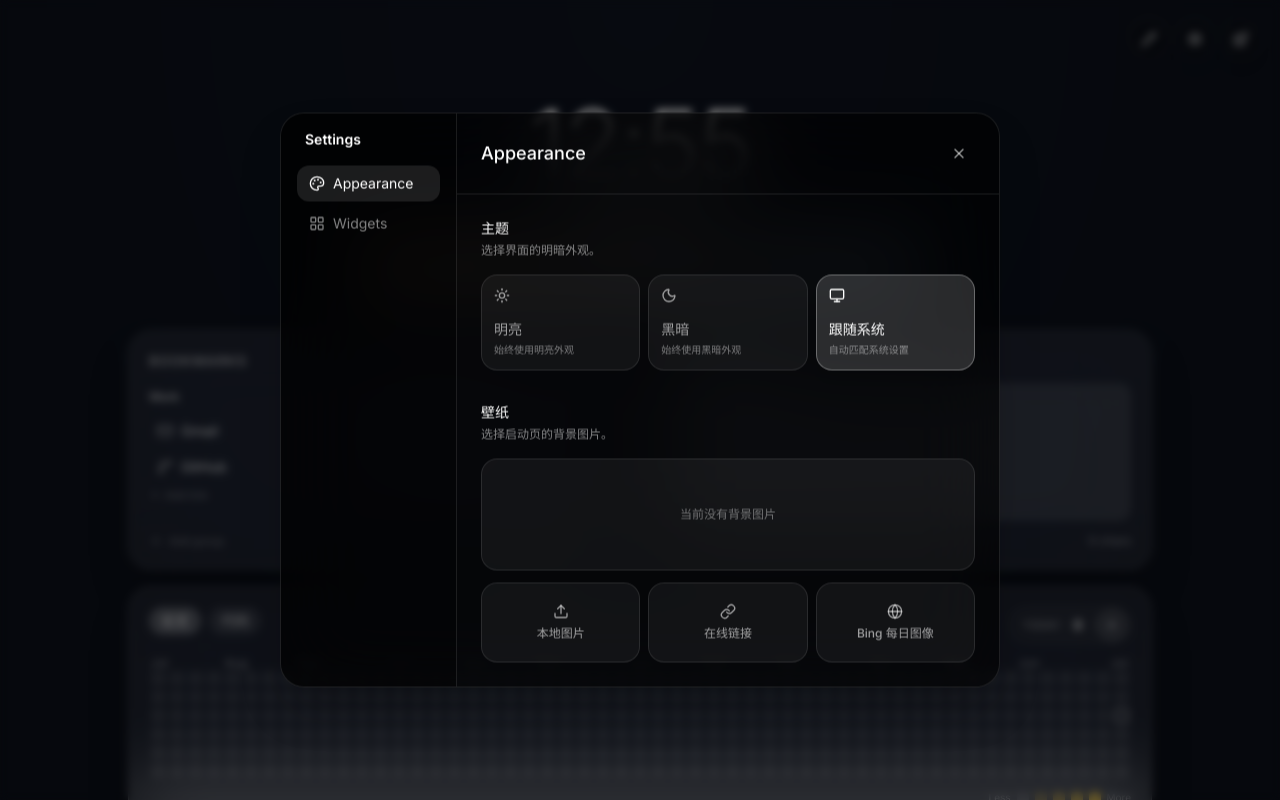
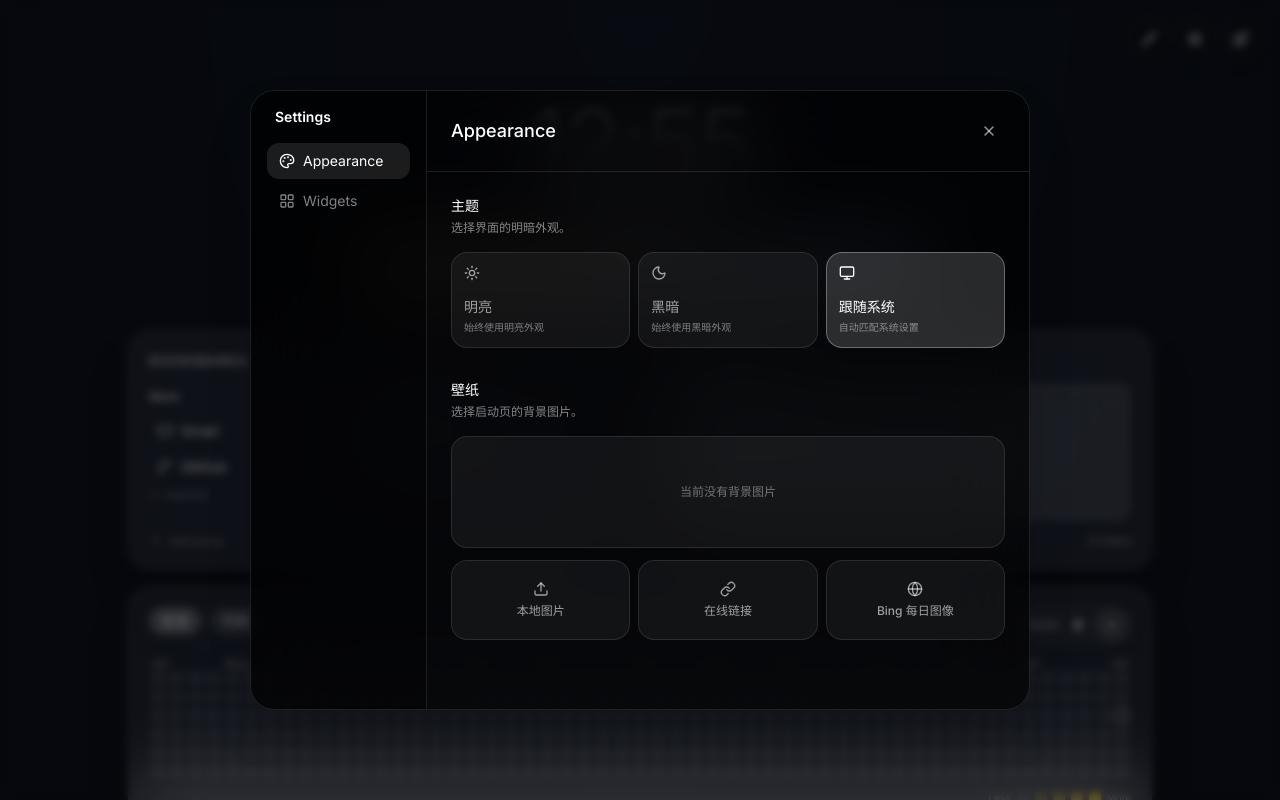
Before and after one commit to Yang-Yiming/tabstart, a React (Vite) app: page / in a window 1280 px wide. Both pictures are taken after a click on the button 1195 px from the left and 39 px from the top of the page. Shown: the top 800 px of the page. Built offline with nearby package versions, Linux system fonts and the light colour scheme.

Commit message:
style(settings): give settings panel a fixed size

```diff
--- a/src/components/SettingsPanel.tsx
+++ b/src/components/SettingsPanel.tsx
@@ -135,7 +135,7 @@ export function SettingsPanel({ theme, onThemeChange, background }: SettingsPane
           <div className="absolute inset-0 bg-black/50 backdrop-blur-sm" />
           <div
             onClick={(event) => event.stopPropagation()}
-            className="absolute left-1/2 top-1/2 flex max-h-[85vh] w-[720px] max-w-[92vw] -translate-x-1/2 -translate-y-1/2 overflow-hidden rounded-3xl border border-white/10 bg-black/60 shadow-2xl backdrop-blur-2xl"
+            className="absolute left-1/2 top-1/2 flex h-[620px] w-[780px] max-h-[85vh] max-w-[92vw] -translate-x-1/2 -translate-y-1/2 overflow-hidden rounded-3xl border border-white/10 bg-black/60 shadow-2xl backdrop-blur-2xl"
           >
             <div className="w-44 shrink-0 overflow-y-auto border-r border-white/10 bg-black/30 p-4">
               <h2 className="mb-4 px-2 text-sm font-semibold text-white">Settings</h2>
```
